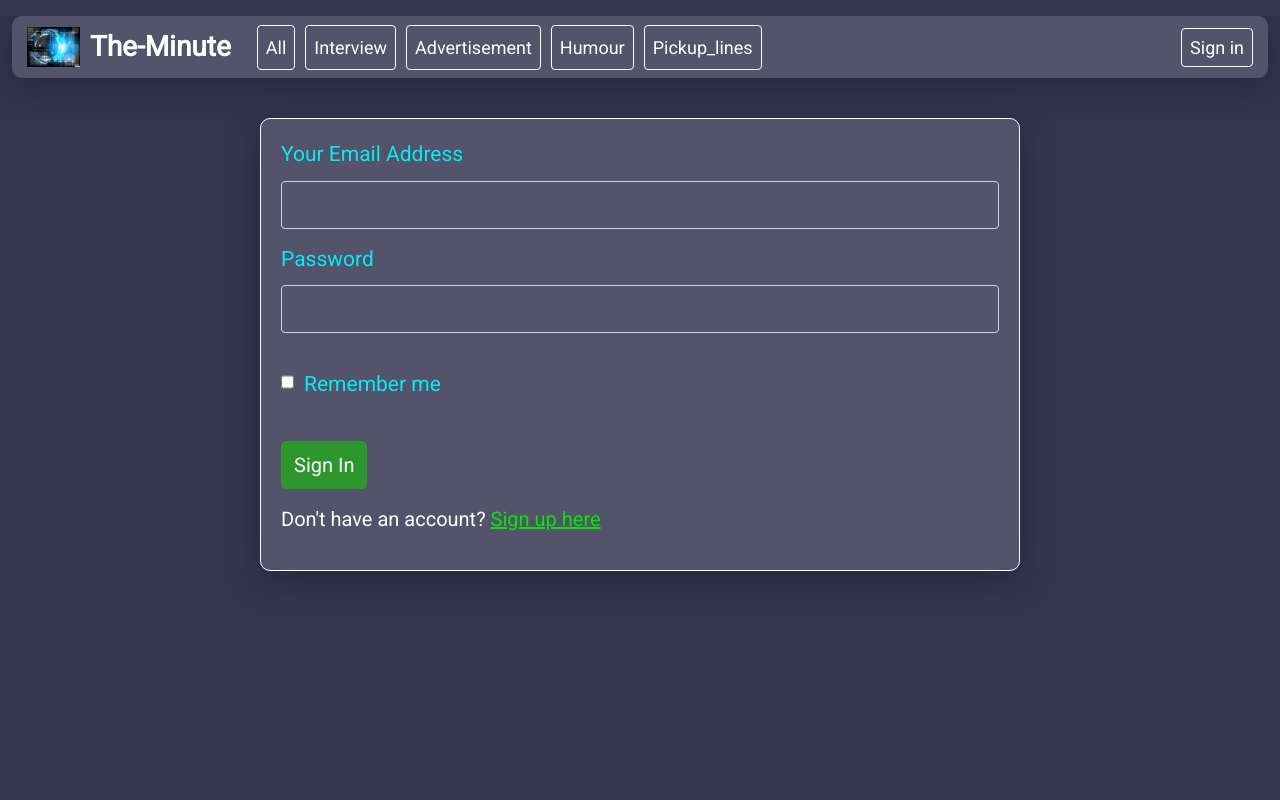
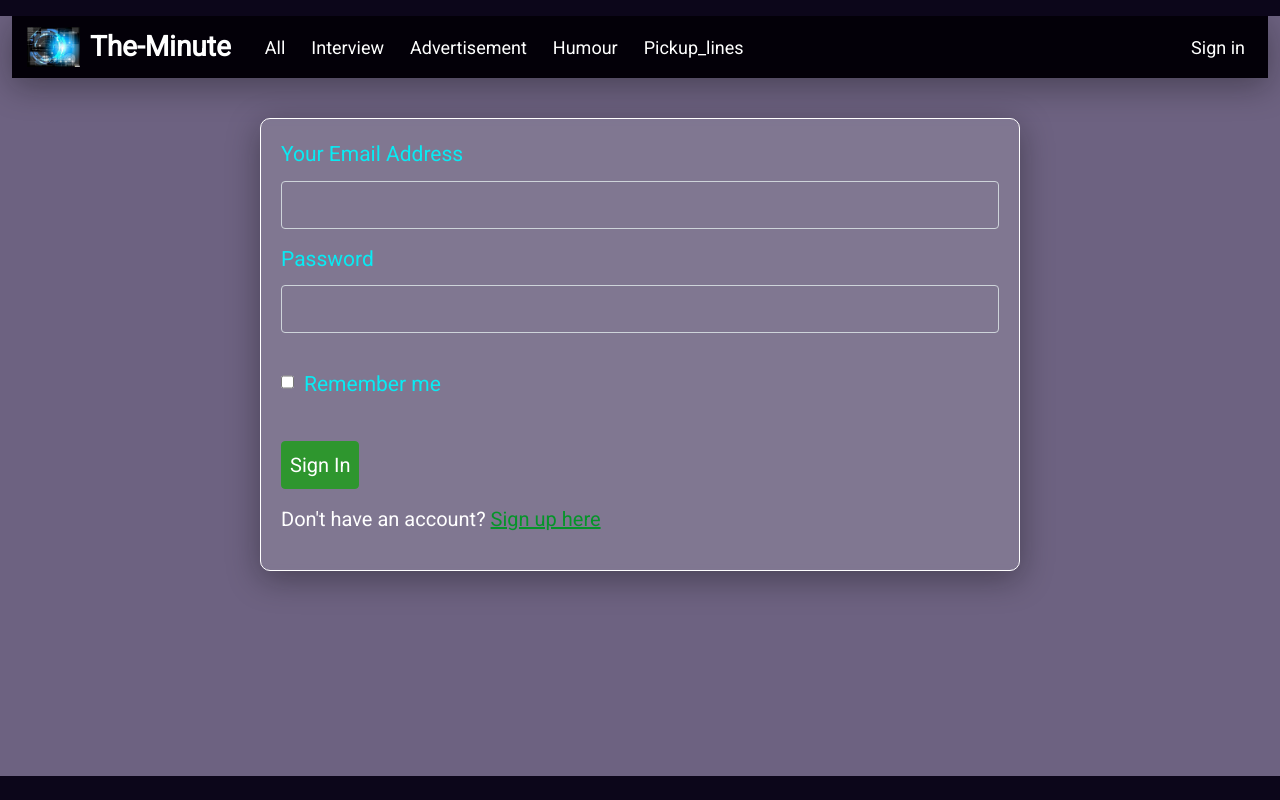
Before and after one commit to omololevy/That-Minute, a Flask app: template app/templates/auth/login.html in a window 1280 px wide. Run offline with Flask 2, Linux system fonts and the light colour scheme; the template is opened without the code that fills it: values that come from a table or form of the project are taken from there, others are empty; some libraries are stand-ins or nearby versions.

Commit message:
Adjust the stylings and color matching to c=achieve the maximu view

```diff
--- a/app/static/css/index.css
+++ b/app/static/css/index.css
@@ -6,7 +6,7 @@
 html {
   height: 100%;
   /*background-image: url("../photos/main-bg.jpg");*/
-  background-color: rgb(53, 53, 82);
+  background-color: rgb(12, 6, 26);
   background-position: center;
   background-repeat: no-repeat;
   background-size: cover;
@@ -14,8 +14,8 @@
   overflow-y: hidden;
 }
 body {
-  background-color: blue;
-  background: transparent;
+  background-color: rgb(109, 98, 129);
+
   height: 100%;
   width: 100vw;
   margin-top: 5px 0px 60px 0px;
@@ -34,15 +34,16 @@
 }
 
 .navbar {
-  width: 100%;
+  width:inherit;
   padding: 5px 15px;
-  background: rgba(255, 255, 255, 0.15);
+  background: rgb(3, 0, 8);
   box-shadow: 0 8px 32px 0 rgba(10, 10, 10, 0.37);
   backdrop-filter: blur(2px);
-  border-radius: 10px;
+
   -webkit-backdrop-filter: blur(2px);
   display: flex;
   justify-content: space-between;
+
 }
 li {
   list-style: none;
@@ -54,6 +55,7 @@
   align-items: center;
 }
 .nav-log img {
+  border-color: khaki;
   height: 10px;
   cursor: pointer;
 }
@@ -69,6 +71,12 @@
 .navbar-brand:hover {
   color: rgb(9, 235, 243);
 }
+
+.T {color: red;}
+.ha {color: purple;}
+.t {color: rgb(16, 35, 204);}
+.e{color: pink;}
+
 .nav-links {
   display: flex;
   justify-content: center;
@@ -86,29 +94,46 @@
 .nav-link {
   color: white;
   font-size: 22px;
-  transition: all 0.2s;
   cursor: pointer;
 }
 
 .nav-link-btn {
   color: white;
   padding: 8px;
-  border: 1px solid white;
   border-radius: 4px;
   text-decoration: none;
   font-size: 18px;
-  transition: all 0.2s;
   margin-left: 10px;
   cursor: pointer;
 }
 .nav-link-btn:hover {
+  border: 1px solid white;
+  background-color: rgb(131, 127, 129);
+
   color: rgb(9, 235, 243);
 }
 
 .nav-link:hover {
   color: rgb(9, 235, 243);
 }
+.button1 {
+  background-color: #069118; /* Green */
+  border: none;
+  color: white;
+  padding: 15px 32px;
+  text-align: center;
+  text-decoration: none;
+  display: inline-block;
+  font-size: 16px;
+  border-radius: 50px;
+  font-weight: bold;
 
+}
+.button1:hover {
+  color: aqua;
+  background-color: rgb(182, 182, 158);
+
+}
 .btn-group {
   margin: 15px auto;
   padding: 10px 0px;
@@ -116,7 +141,7 @@
   display: flex;
   justify-content: center;
 }
-
+.btn,
 .btn-link {
   font-size: 22px;
   border-left: 1px solid white;
@@ -154,8 +179,8 @@
   font-size: 23px;
 }
 .pitch-category {
-  font-weight: bold;
-  color: rgb(174, 174, 174);
+
+  color: rgb(162, 235, 235);
 }
 .pitch-wrapper {
   height: 160px;
@@ -167,7 +192,8 @@
 
 .card-text {
   margin: 10px 0px;
-  font-size: 26px;
+  font-size: 23px;
+  font-style: italic;
 }
 .author {
   align-self: flex-end;
@@ -175,6 +201,7 @@
   text-transform: capitalize;
   font-weight: bold;
   margin-right: 10px;
+  color: aqua;
 }
 .pitch-actions {
   display: flex;
@@ -191,7 +218,8 @@
 }
 
 .pitch-details .comments {
-  font-size: 20px;
+  font-size: 17px;
+
 }
 .pitch-details a {
   text-decoration: none;
@@ -204,7 +232,7 @@
 
 .post-form {
   margin-top: 40px;
-  background: rgba(255, 255, 255, 0.15);
+  background: rgba(240, 237, 237, 0.15);
   box-shadow: 0 8px 32px 0 rgba(10, 10, 10, 0.37);
   backdrop-filter: blur(3px);
   border-radius: 10px;
@@ -284,16 +312,16 @@
 }
 
 .sign-up a {
-  color: rgb(6, 230, 6);
+  color: #059429;
 }
 
 .profile-wrapper {
-  width: 85%;
+  width: 100%;
   height: 730px;
 
   margin: 2px auto;
-  padding: 20px;
-  overflow-y: hidden;
+  padding: 8px;
+  overflow-y:visible;
 }
 
 .posts-container {
```
